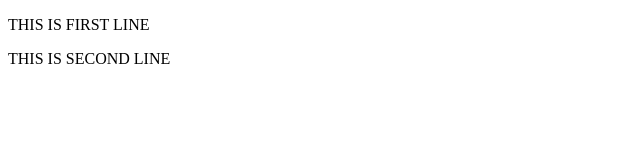
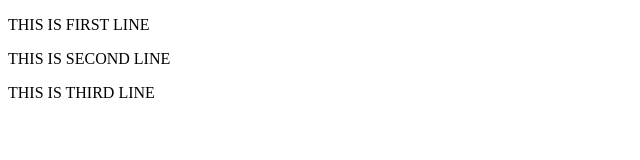
Before and after one commit to amalahema/Bootstrap, a website: page ABOUTUS.HTML in a window 1280 px wide. Shown: the whole page, without its empty margins (0-640 px from the left). Drawn offline with Linux system fonts and the light colour scheme.

Commit message:
THIS IS THIRD LINE

```diff
--- a/ABOUTUS.HTML
+++ b/ABOUTUS.HTML
@@ -5,6 +5,7 @@
     <body>
        <P>THIS IS FIRST LINE</P>
        <P>THIS IS SECOND LINE</P>
+       <p>THIS IS THIRD LINE</p>
 
 
 
```
